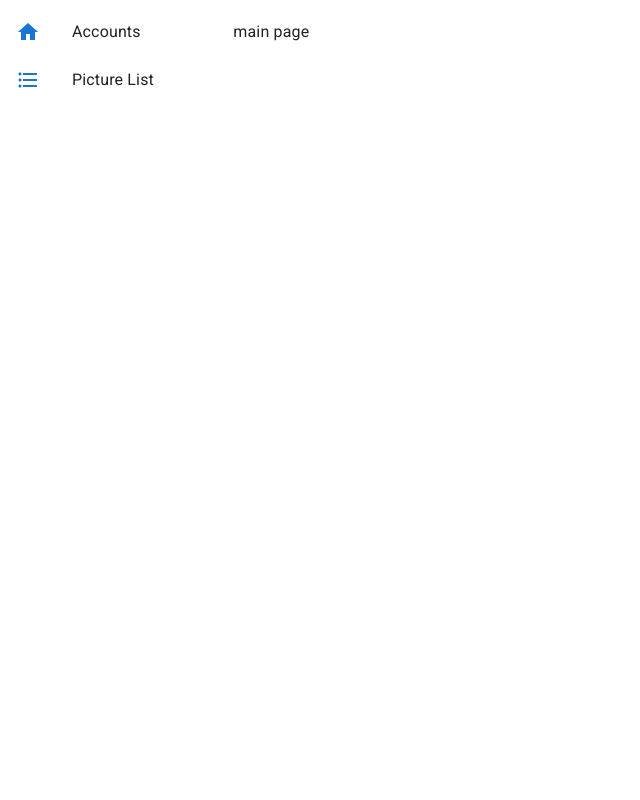
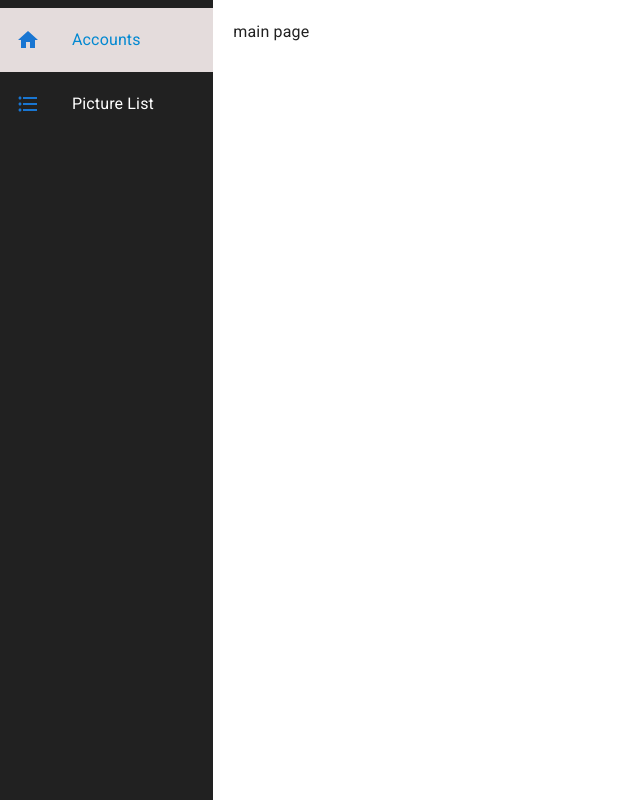
Before and after one commit to yyhan0915/example123, a React (Create React App) app: page / in a window 1280 px wide. Shown: the whole page, without its empty margins (0-640 px from the left). Built offline with nearby package versions, Linux system fonts and the light colour scheme.

Commit message:
fix: navigation button css adjusted

```diff
--- a/package.json
+++ b/package.json
@@ -14,6 +14,7 @@
         "@types/node": "^12.0.0",
         "@types/react": "^17.0.0",
         "@types/react-dom": "^17.0.0",
+        "clsx": "^1.1.1",
         "react": "^17.0.2",
         "react-dom": "^17.0.2",
         "react-router-dom": "6",
--- a/src/components/Layout/AppLayout.tsx
+++ b/src/components/Layout/AppLayout.tsx
@@ -5,27 +5,24 @@
 const PREFIX = 'Navigation';
 
 const classes = {
-    root: `${PREFIX}-root`,
     fixed: `${PREFIX}-fixed`,
     maincontent: `${PREFIX}-maincontent`,
-    titlepad: `${PREFIX}-titlepad`,
 };
 
-const StyledAppLayout = styled('div')(() => ({
-    [`& .${classes.root}`]: {
-        flexGrow: 1,
-    },
+const StyledAppLayout = styled('div')(({ theme }) => ({
+    height: '100vh',
+
     [`& .${classes.fixed}`]: {
         flexGrow: 0,
         flexShrink: 0,
         flexBasis: '240px',
+        backgroundColor: theme.palette.grey[900],
+        color: theme.palette.common.white,
+        height: '100vh',
     },
     [`& .${classes.maincontent}`]: {
         flexGrow: 1,
         padding: 20,
-    },
-    [`& .${classes.titlepad}`]: {
-        paddingBottom: 20,
     },
 }));
 
@@ -35,7 +32,7 @@
 
 const AppLayout: React.FC<IProps> = ({ children }) => {
     return (
-        <StyledAppLayout className={classes.root}>
+        <StyledAppLayout>
             <Grid container>
                 <Grid item xs={2} className={classes.fixed}>
                     <SideNavigation />
--- a/src/components/Layout/Navigation.tsx
+++ b/src/components/Layout/Navigation.tsx
@@ -1,43 +1,62 @@
 import FormatListBulletedIcon from '@mui/icons-material/FormatListBulleted';
 import HomeIcon from '@mui/icons-material/Home';
 import { List, ListItem, ListItemIcon, ListItemText, styled } from '@mui/material';
+import clsx from 'clsx';
 import React from 'react';
-import { useNavigate } from 'react-router-dom';
+import { useLocation, useNavigate } from 'react-router-dom';
 
 const PREFIX = 'Navigation';
 
 const classes = {
-    container: `${PREFIX}-container`,
     selected: `${PREFIX}-selected`,
+    listItem: `${PREFIX}-listItem`,
 };
 
-const StyledNavigation = styled(List)(() => ({
-    [`& .${classes.container}`]: {
-        width: '100%',
-        height: '100vh',
-        maxWidth: '224px',
-        backgroundColor: '#25282a',
-        color: 'white',
-        position: 'relative',
-        top: 0,
+const StyledNavigation = styled(List)(({ theme }) => ({
+    width: '100%',
+    height: '100vh',
+    maxWidth: theme.spacing(30),
+    minWidth: theme.spacing(15),
+    color: theme.palette.primary.contrastText,
+
+    [`& .${classes.selected}`]: {
+        color: theme.palette.info.main,
+        backgroundColor: '#e4dcdc',
     },
-    [`& .${classes.selected}`]: {
-        color: 'primary',
+
+    [`& .${classes.listItem}`]: {
+        padding: theme.spacing(2),
+        '&:hover': {
+            backgroundColor: '#e4dcdc',
+            color: theme.palette.info.main,
+        },
     },
 }));
 
 const Navigation: React.VFC = () => {
     const navigate = useNavigate();
+    const location = useLocation();
 
     return (
-        <StyledNavigation className={classes.container}>
-            <ListItem button onClick={() => navigate('/')}>
+        <StyledNavigation>
+            <ListItem
+                className={clsx({ [classes.listItem]: true, [classes.selected]: location.pathname === '/' })}
+                button
+                onClick={() => navigate('/')}
+            >
                 <ListItemIcon>
                     <HomeIcon color="primary" />
                 </ListItemIcon>
                 <ListItemText primary="Accounts" />
             </ListItem>
-            <ListItem button onClick={() => navigate('/saved-pictures')}>
+            <ListItem
+                className={clsx({
+                    [classes.listItem]: true,
+                    [classes.selected]: location.pathname === '/saved-pictures',
+                })}
+                button
+                onClick={() => navigate('/saved-pictures')}
+            >
                 <ListItemIcon>
                     <FormatListBulletedIcon color="primary" />
                 </ListItemIcon>
```
